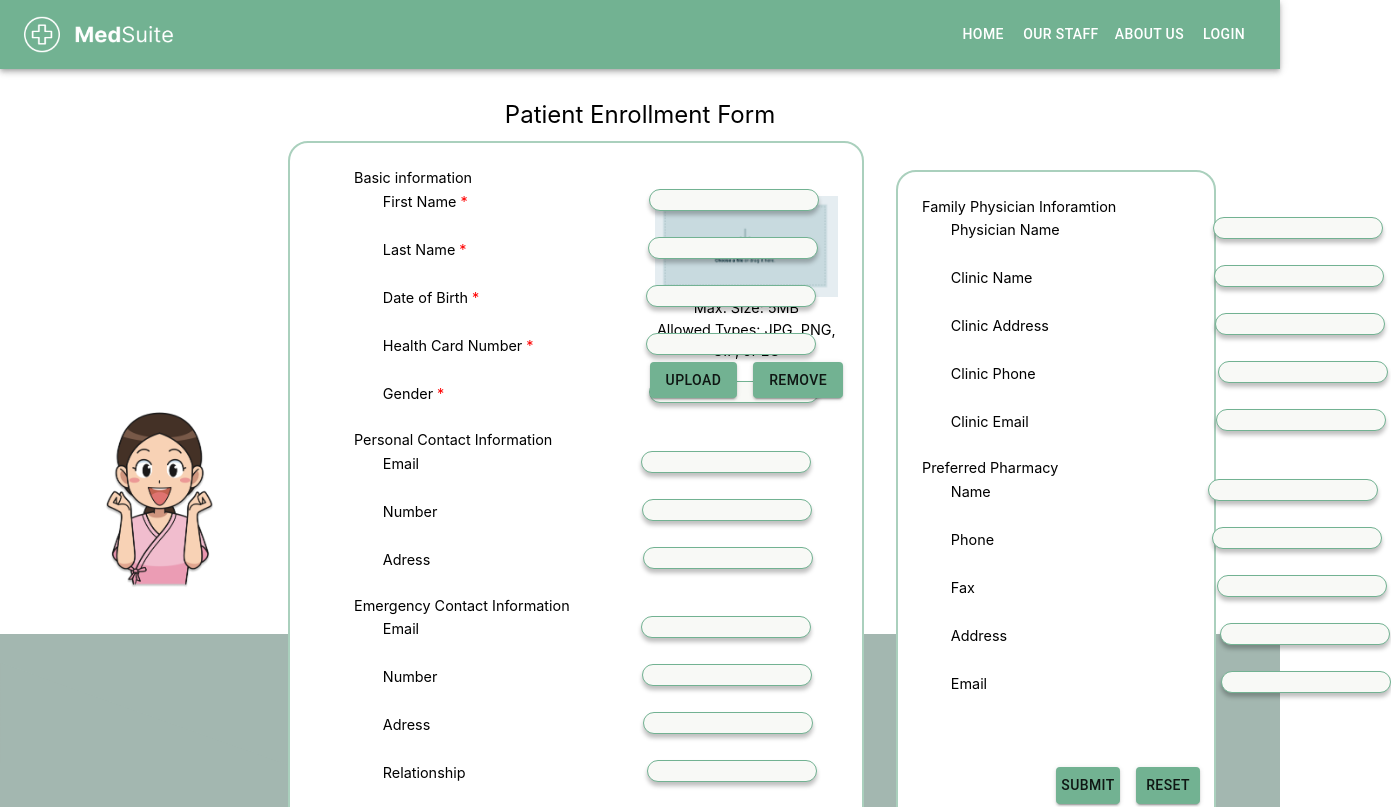
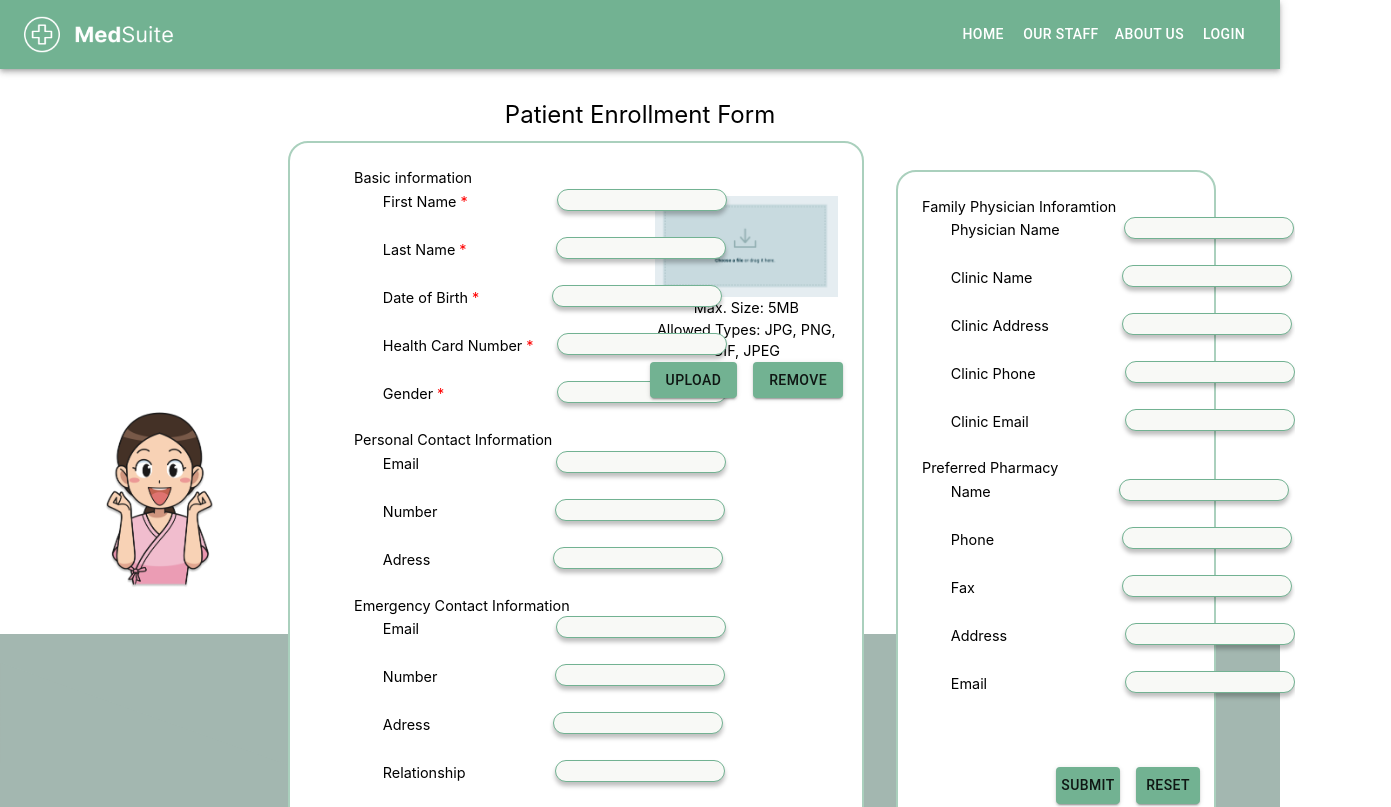
Before and after one commit to hmscps714/Hospital-Management-System, a Next.js app: page /forms in a window 1280 px wide. Shown: the top 807 px of the page, 1391 px wide, since content can reach past the window. Built offline with nearby package versions, Linux system fonts and the light colour scheme.

Commit message:
patientDesign

```diff
--- a/src/components/forms/PatientRegisterForm.jsx
+++ b/src/components/forms/PatientRegisterForm.jsx
@@ -49,11 +49,11 @@ export const Forms = () => {
                   <br></br>
                   <br></br>
                   <label className={styles.font}>Number</label>
-                  <input id="pnumber" className={styles.input}/>
+                  <input id="pnumber" className={styles.input12}/>
                   <br></br>
                   <br></br>
                   <label className={styles.font}>Adress</label>
-                  <input id="paddress" className={styles.input7}/>
+                  <input id="paddress" className={styles.input11}/>
                   <br></br>
                   <br></br>
                 <h4 className={styles.h4}>Emergency Contact Information</h4>
@@ -62,11 +62,11 @@ export const Forms = () => {
                   <br></br>
                   <br></br>
                   <label className={styles.font}>Number</label>
-                  <input id="enumber" className={styles.input}/>
+                  <input id="enumber" className={styles.input12}/>
                   <br></br>
                   <br></br>
                   <label className={styles.font}>Adress</label>
-                  <input id="eaddress" className={styles.input7}/>
+                  <input id="eaddress" className={styles.input11}/>
                   <br></br>
                   <br></br>
                   <label className={styles.font}>Relationship</label>
--- a/src/components/forms/patientRegisterForm.module.css
+++ b/src/components/forms/patientRegisterForm.module.css
@@ -21,7 +21,7 @@
     position: absolute;
     width: 170px;
     height: 22px;
-    margin-left: 16em;
+    margin-left: 8.8em;
     background: #F8F9F6;
     font-size: 0.8em;
     border: 1px solid #72B292;
@@ -161,7 +161,7 @@
     position: absolute;
     width: 170px;
     height: 22px;
-    margin-left: 12em;
+    margin-left: 5em;
     background: #F8F9F6;
     font-size: 0.8em;
     border: 1px solid #72B292;
@@ -174,7 +174,7 @@
     position: absolute;
     width: 170px;
     height: 22px;
-    margin-left: 14.2em;
+    margin-left: 7em;
     background: #F8F9F6;
     font-size: 0.8em;
     border: 1px solid #72B292;
@@ -187,7 +187,7 @@
     position: absolute;
     width: 170px;
     height: 22px;
-    margin-left: 13em;
+    margin-left: 5.7em;
     background: #F8F9F6;
     font-size: 0.8em;
     border: 1px solid #72B292;
@@ -200,7 +200,7 @@
     position: absolute;
     width: 170px;
     height: 22px;
-    margin-left: 14.6em;
+    margin-left: 7.5em;
     background: #F8F9F6;
     font-size: 0.8em;
     border: 1px solid #72B292;
@@ -212,7 +212,7 @@
     position: absolute;
     width: 170px;
     height: 22px;
-    margin-left: 17em;
+    margin-left: 10em;
     background: #F8F9F6;
     font-size: 0.8em;
     border: 1px solid #72B292;
@@ -225,7 +225,7 @@
     position: absolute;
     width: 170px;
     height: 22px;
-    margin-left: 18.9em;
+    margin-left: 11.5em;
     background: #F8F9F6;
     font-size: 0.8em;
     border: 1px solid #72B292;
@@ -238,7 +238,7 @@
     position: absolute;
     width: 170px;
     height: 22px;
-    margin-left: 16.6em;
+    margin-left: 9.2em;
     background: #F8F9F6;
     font-size: 0.8em;
     border: 1px solid #72B292;
@@ -251,7 +251,7 @@
     position: absolute;
     width: 170px;
     height: 22px;
-    margin-left: 18.3em;
+    margin-left: 10.8em;
     background: #F8F9F6;
     font-size: 0.8em;
     border: 1px solid #72B292;
@@ -264,7 +264,7 @@
     position: absolute;
     width: 170px;
     height: 22px;
-    margin-left: 17.3em;
+    margin-left: 10.7em;
     background: #F8F9F6;
     font-size: 0.8em;
     border: 1px solid #72B292;
@@ -277,10 +277,36 @@
     position: absolute;
     width: 170px;
     height: 22px;
-    margin-left: 8.8em;
+    margin-left: 1.8em;
     background: #F8F9F6;
     font-size: 0.8em;
     border: 1px solid #72B292;
     box-shadow: 0px 4px 4px rgba(0, 0, 0, 0.25);
     border-radius: 20px;
 }
+
+.input11 {
+    box-sizing: 20em;
+    position: absolute;
+    width: 170px;
+    height: 22px;
+    margin-left: 9.6em;
+    background: #F8F9F6;
+    font-size: 0.8em;
+    border: 1px solid #72B292;
+    box-shadow: 0px 4px 4px rgba(0, 0, 0, 0.25);
+    border-radius: 20px;
+}
+
+.input12 {
+    box-sizing: 20em;
+    position: absolute;
+    width: 170px;
+    height: 22px;
+    margin-left: 9.2em;
+    background: #F8F9F6;
+    font-size: 0.8em;
+    border: 1px solid #72B292;
+    box-shadow: 0px 4px 4px rgba(0, 0, 0, 0.25);
+    border-radius: 20px;
+}
```
